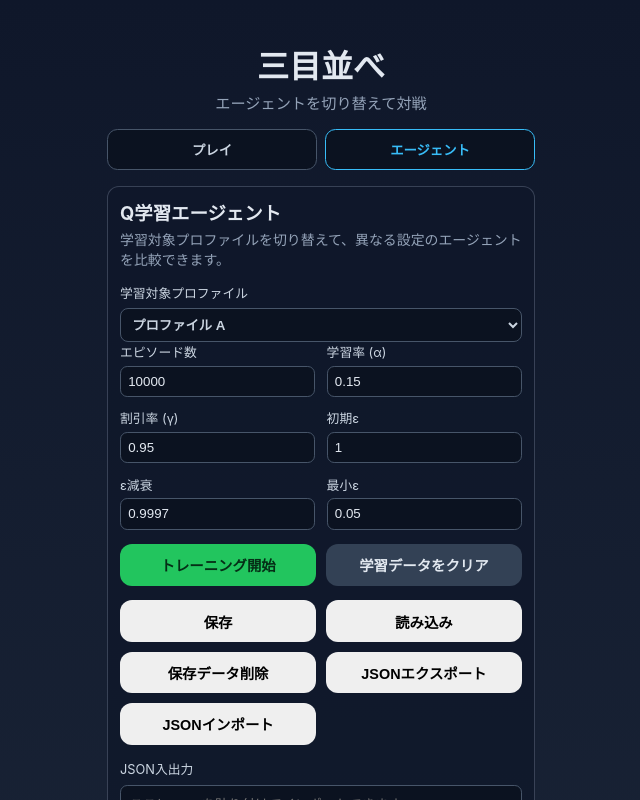
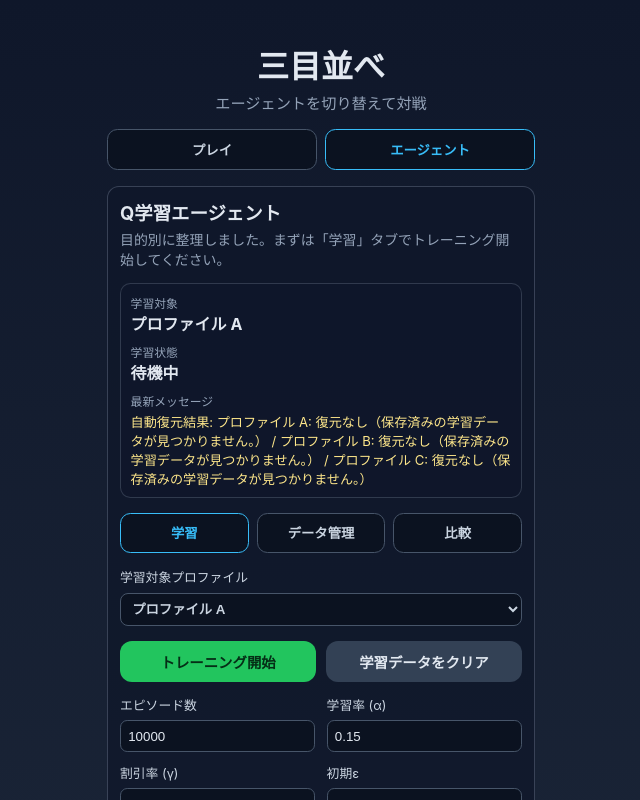
Before and after one commit to hariboten/tic-tac-toe, an Angular app: page / in a window 1280 px wide. Both pictures are taken after a click on the button "エージェント". Shown: the top 800 px of the page, without its empty margins (319-959 px from the left). Built offline with nearby package versions, Linux system fonts and the light colour scheme.

Commit message:
feat: エージェントタブを目的別ワークスペースに再編

```diff
--- a/src/app/app.component.html
+++ b/src/app/app.component.html
@@ -113,8 +113,31 @@
   @if (activeTab === 'AGENT') {
     <section class="training-panel" aria-label="q-learning training settings">
       <h2>Q学習エージェント</h2>
-      <p class="hint">学習対象プロファイルを切り替えて、異なる設定のエージェントを比較できます。</p>
+      <p class="hint">目的別に整理しました。まずは「学習」タブでトレーニング開始してください。</p>
 
+      <section class="agent-summary">
+        <div>
+          <span class="summary-label">学習対象</span>
+          <strong>{{ selectedTrainingProfile.label }}</strong>
+        </div>
+        <div>
+          <span class="summary-label">学習状態</span>
+          <strong>{{ isTrainingBusy }}</strong>
+        </div>
+        <div>
+          <span class="summary-label">最新メッセージ</span>
+          <p class="summary-message" [ngClass]="latestAgentMessageTone">{{ latestAgentMessage }}</p>
+        </div>
+      </section>
+
+      <section class="agent-workspace-tabs" aria-label="agent workspace tabs">
+        <button type="button" class="tab-button" [ngClass]="{ active: activeAgentWorkspaceTab === 'TRAINING' }" (click)="setAgentWorkspaceTab('TRAINING')">学習</button>
+        <button type="button" class="tab-button" [ngClass]="{ active: activeAgentWorkspaceTab === 'DATA' }" (click)="setAgentWorkspaceTab('DATA')">データ管理</button>
+        <button type="button" class="tab-button" [ngClass]="{ active: activeAgentWorkspaceTab === 'COMPARE' }" (click)="setAgentWorkspaceTab('COMPARE')">比較</button>
+      </section>
+
+      @if (activeAgentWorkspaceTab === 'TRAINING') {
+        <section class="agent-workspace-panel" aria-label="agent training workspace">
           <label>
             学習対象プロファイル
             <select
@@ -128,6 +151,11 @@
               }
             </select>
           </label>
+
+          <div class="training-actions training-primary-actions">
+            <button type="button" class="train" (click)="startTraining()" [disabled]="isTraining">トレーニング開始</button>
+            <button type="button" class="clear" (click)="clearTrainingData()" [disabled]="isTraining">学習データをクリア</button>
+          </div>
 
           <div class="training-grid">
             <label for="episodes-input">
@@ -156,24 +184,6 @@
             </label>
           </div>
 
-      <div class="training-actions">
-        <button type="button" class="train" (click)="startTraining()" [disabled]="isTraining">トレーニング開始</button>
-        <button type="button" class="clear" (click)="clearTrainingData()" [disabled]="isTraining">学習データをクリア</button>
-      </div>
-
-      <div class="training-actions">
-        <button type="button" (click)="saveTrainingData()" [disabled]="isTraining">保存</button>
-        <button type="button" (click)="loadTrainingData()" [disabled]="isTraining">読み込み</button>
-        <button type="button" (click)="deleteTrainingData()" [disabled]="isTraining">保存データ削除</button>
-        <button type="button" (click)="exportTrainingData()">JSONエクスポート</button>
-        <button type="button" (click)="importTrainingData()" [disabled]="isTraining">JSONインポート</button>
-      </div>
-
-      <label>
-        JSON入出力
-        <textarea rows="8" [(ngModel)]="portableJson" placeholder="ここにJSONを貼り付けてインポートできます"></textarea>
-      </label>
-
           <dl class="training-stats">
             <div>
               <dt>学習済みエピソード（現セッション）</dt>
@@ -188,6 +198,51 @@
               <dd>{{ trainedStateCount | number }}</dd>
             </div>
           </dl>
+        </section>
+      }
+
+      @if (activeAgentWorkspaceTab === 'DATA') {
+        <section class="agent-workspace-panel" aria-label="agent data workspace">
+          <label>
+            学習対象プロファイル
+            <select
+              class="agent-select"
+              [ngModel]="selectedTrainingProfileId"
+              (ngModelChange)="setTrainingProfile($event)"
+            >
+              @for (profile of trainingProfiles; track profile.id) {
+                <option [value]="profile.id">{{ profile.label }}</option>
+              }
+            </select>
+          </label>
+
+          <div class="training-actions">
+            <button type="button" (click)="saveTrainingData()" [disabled]="isTraining">保存</button>
+            <button type="button" (click)="loadTrainingData()" [disabled]="isTraining">読み込み</button>
+            <button type="button" class="clear" (click)="deleteTrainingData()" [disabled]="isTraining">保存データ削除</button>
+          </div>
+
+          <div class="training-actions">
+            <button type="button" (click)="exportTrainingData()">JSONエクスポート</button>
+            <button type="button" (click)="importTrainingData()" [disabled]="isTraining">JSONインポート</button>
+          </div>
+
+          <label>
+            JSON入出力
+            <textarea rows="8" [(ngModel)]="portableJson" placeholder="ここにJSONを貼り付けてインポートできます"></textarea>
+          </label>
+        </section>
+      }
+
+      @if (activeAgentWorkspaceTab === 'COMPARE') {
+        <section class="agent-workspace-panel" aria-label="agent compare workspace">
+          <div class="compare-controls">
+            <label for="profile-sort-select">並び替え</label>
+            <select id="profile-sort-select" class="agent-select" [ngModel]="profileSortKey" (ngModelChange)="setProfileSortKey($event)">
+              <option value="TOTAL_EPISODES">累計エピソード順</option>
+              <option value="STATE_COUNT">状態数順</option>
+            </select>
+          </div>
 
           <table class="profile-comparison" aria-label="q-learning profile comparison">
             <caption>プロファイル比較</caption>
@@ -200,7 +255,7 @@
             </thead>
             <tbody>
               @for (summary of profileSummaries; track summary.label) {
-            <tr>
+                <tr [ngClass]="{ selected: summary.id === selectedTrainingProfileId }">
                   <td>{{ summary.label }}</td>
                   <td>{{ summary.totalEpisodes | number }}</td>
                   <td>{{ summary.stateCount | number }}</td>
@@ -208,6 +263,8 @@
               }
             </tbody>
           </table>
+        </section>
+      }
 
       <p class="training-message" [ngClass]="{ busy: isTraining }">{{ trainingMessage }}</p>
       <p class="training-message">{{ persistenceMessage }}</p>
--- a/src/app/app.component.scss
+++ b/src/app/app.component.scss
@@ -197,6 +197,51 @@ h1 {
   font-size: 0.87rem;
 }
 
+.agent-summary {
+  display: grid;
+  gap: 0.5rem;
+  margin-bottom: 0.9rem;
+  padding: 0.6rem;
+  border: 1px solid rgba(148, 163, 184, 0.25);
+  border-radius: 0.65rem;
+  background: rgba(15, 23, 42, 0.55);
+}
+
+.summary-label {
+  display: block;
+  color: #94a3b8;
+  font-size: 0.74rem;
+}
+
+.summary-message {
+  margin: 0.2rem 0 0;
+  font-size: 0.82rem;
+}
+
+.summary-message.success {
+  color: #86efac;
+}
+
+.summary-message.warn {
+  color: #fde68a;
+}
+
+.summary-message.error {
+  color: #fca5a5;
+}
+
+.agent-workspace-tabs {
+  display: grid;
+  grid-template-columns: repeat(3, minmax(0, 1fr));
+  gap: 0.5rem;
+  margin-bottom: 0.9rem;
+}
+
+.agent-workspace-panel {
+  display: grid;
+  gap: 0.8rem;
+}
+
 .training-grid {
   display: grid;
   grid-template-columns: repeat(2, minmax(0, 1fr));
@@ -223,11 +268,13 @@ h1 {
   display: grid;
   grid-template-columns: repeat(2, minmax(0, 1fr));
   gap: 0.6rem;
-  margin-top: 0.9rem;
 }
 
-.training-panel > label {
-  margin-top: 0.9rem;
+.training-primary-actions {
+  margin-top: 0.1rem;
+}
+
+.training-panel label {
   display: grid;
   gap: 0.4rem;
   font-size: 0.8rem;
@@ -252,7 +299,7 @@ h1 {
   display: grid;
   grid-template-columns: repeat(2, minmax(0, 1fr));
   gap: 0.6rem;
-  margin: 0.9rem 0 0;
+  margin: 0;
 }
 
 .training-stats div {
@@ -274,11 +321,17 @@ h1 {
   font-weight: 700;
 }
 
+.compare-controls {
+  display: grid;
+  gap: 0.4rem;
+  font-size: 0.8rem;
+  color: #cbd5e1;
+}
 
 .profile-comparison {
   width: 100%;
   border-collapse: collapse;
-  margin-top: 0.9rem;
+  margin-top: 0.2rem;
   font-size: 0.78rem;
 }
 
@@ -297,6 +350,11 @@ h1 {
 .profile-comparison th {
   background: rgba(15, 23, 42, 0.55);
 }
+
+.profile-comparison tr.selected {
+  background: rgba(56, 189, 248, 0.2);
+}
+
 .training-message {
   margin: 0.8rem 0 0;
   font-size: 0.84rem;
--- a/src/app/app.component.ts
+++ b/src/app/app.component.ts
@@ -10,6 +10,8 @@ import { TicTacToeEngine } from './tic-tac-toe.engine';
 
 type QLearningProfileId = 'A' | 'B' | 'C';
 type OverlayAssistantType = 'OFF' | 'MONTE_CARLO' | 'MINIMAX' | 'Q_LEARNING';
+type AgentWorkspaceTab = 'TRAINING' | 'DATA' | 'COMPARE';
+type ProfileSortKey = 'TOTAL_EPISODES' | 'STATE_COUNT';
 
 type QLearningProfile = {
   id: QLearningProfileId;
@@ -44,6 +46,8 @@ export class AppComponent implements OnInit, OnDestroy {
   protected isTraining = false;
   protected selectedTrainingProfileId: QLearningProfileId = 'A';
   protected selectedPlayProfileId: QLearningProfileId = 'A';
+  protected activeAgentWorkspaceTab: AgentWorkspaceTab = 'TRAINING';
+  protected profileSortKey: ProfileSortKey = 'TOTAL_EPISODES';
   protected persistenceMessage = '保存データ未読み込み';
   protected portableJson = '';
   protected readonly availableOverlayAssistants: Array<{ value: OverlayAssistantType; label: string }> = [
@@ -129,13 +133,40 @@ export class AppComponent implements OnInit, OnDestroy {
     return this.selectedTrainingProfile.agent.totalTrainedEpisodes;
   }
 
-  protected get profileSummaries(): Array<{ label: string; totalEpisodes: number; stateCount: number; message: string }> {
-    return this.qLearningProfiles.map((profile) => ({
+  protected get profileSummaries(): Array<{ id: QLearningProfileId; label: string; totalEpisodes: number; stateCount: number; message: string }> {
+    const summaries = this.qLearningProfiles.map((profile) => ({
       label: profile.label,
+      id: profile.id,
       totalEpisodes: profile.agent.totalTrainedEpisodes,
       stateCount: profile.agent.tableSize,
       message: profile.trainingMessage
     }));
+
+    const sorted = [...summaries].sort((a, b) => {
+      if (this.profileSortKey === 'STATE_COUNT') {
+        return b.stateCount - a.stateCount;
+      }
+
+      return b.totalEpisodes - a.totalEpisodes;
+    });
+
+    return sorted;
+  }
+
+  protected get isTrainingBusy(): string {
+    return this.isTraining ? '実行中' : '待機中';
+  }
+
+  protected get latestAgentMessage(): string {
+    if (this.isTraining) {
+      return this.trainingMessage;
+    }
+
+    return this.persistenceMessage;
+  }
+
+  protected get latestAgentMessageTone(): 'success' | 'warn' | 'error' {
+    return this.messageTone(this.latestAgentMessage);
   }
 
   ngOnInit(): void {
@@ -202,6 +233,14 @@ export class AppComponent implements OnInit, OnDestroy {
     this.selectedTrainingProfileId = profileId;
   }
 
+  protected setAgentWorkspaceTab(tab: AgentWorkspaceTab): void {
+    this.activeAgentWorkspaceTab = tab;
+  }
+
+  protected setProfileSortKey(sortKey: ProfileSortKey): void {
+    this.profileSortKey = sortKey;
+  }
+
   protected setPlayProfile(profileId: QLearningProfileId): void {
     if (this.selectedPlayProfileId === profileId) {
       return;
@@ -251,6 +290,10 @@ export class AppComponent implements OnInit, OnDestroy {
       return;
     }
 
+    if (!this.confirmDangerAction('選択中プロファイルの学習データをクリアします。よろしいですか？')) {
+      return;
+    }
+
     const profile = this.selectedTrainingProfile;
     profile.agent.clear();
     profile.trainedEpisodes = profile.agent.totalTrainedEpisodes;
@@ -281,6 +324,10 @@ export class AppComponent implements OnInit, OnDestroy {
 
   protected deleteTrainingData(): void {
     if (this.isTraining) {
+      return;
+    }
+
+    if (!this.confirmDangerAction('保存済み学習データを削除します。よろしいですか？')) {
       return;
     }
 
@@ -502,4 +549,24 @@ export class AppComponent implements OnInit, OnDestroy {
   private storageKey(profileId: QLearningProfileId): string {
     return `${this.qLearningStorageKeyPrefix}.${profileId}`;
   }
+
+  private confirmDangerAction(message: string): boolean {
+    if (typeof window.confirm !== 'function') {
+      return true;
+    }
+
+    return window.confirm(message);
+  }
+
+  private messageTone(message: string): 'success' | 'warn' | 'error' {
+    if (message.includes('失敗') || message.includes('エラー')) {
+      return 'error';
+    }
+
+    if (message.includes('未') || message.includes('なし')) {
+      return 'warn';
+    }
+
+    return 'success';
+  }
 }
```
Also changed, not shown: 2 other files (tests, documents, lock files or other folders). Lines whose indentation alone changed are shown as unchanged.
